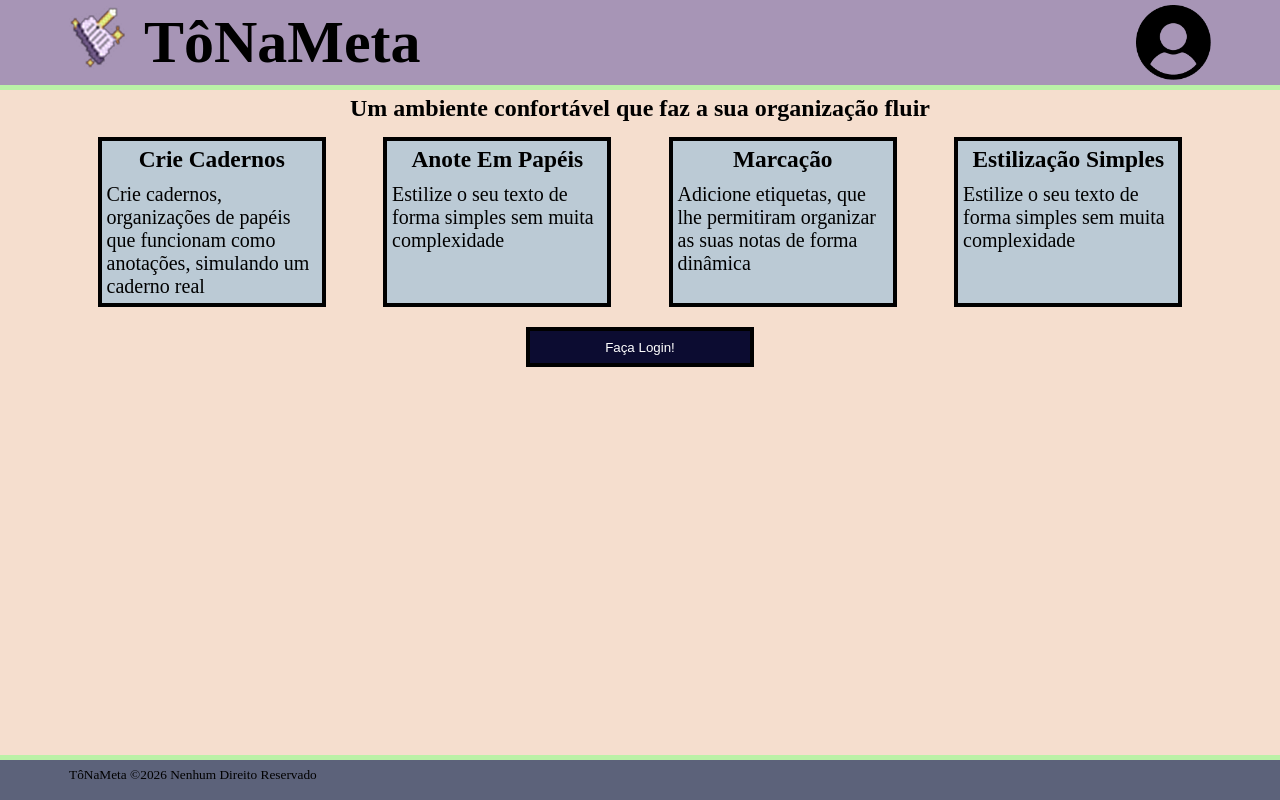
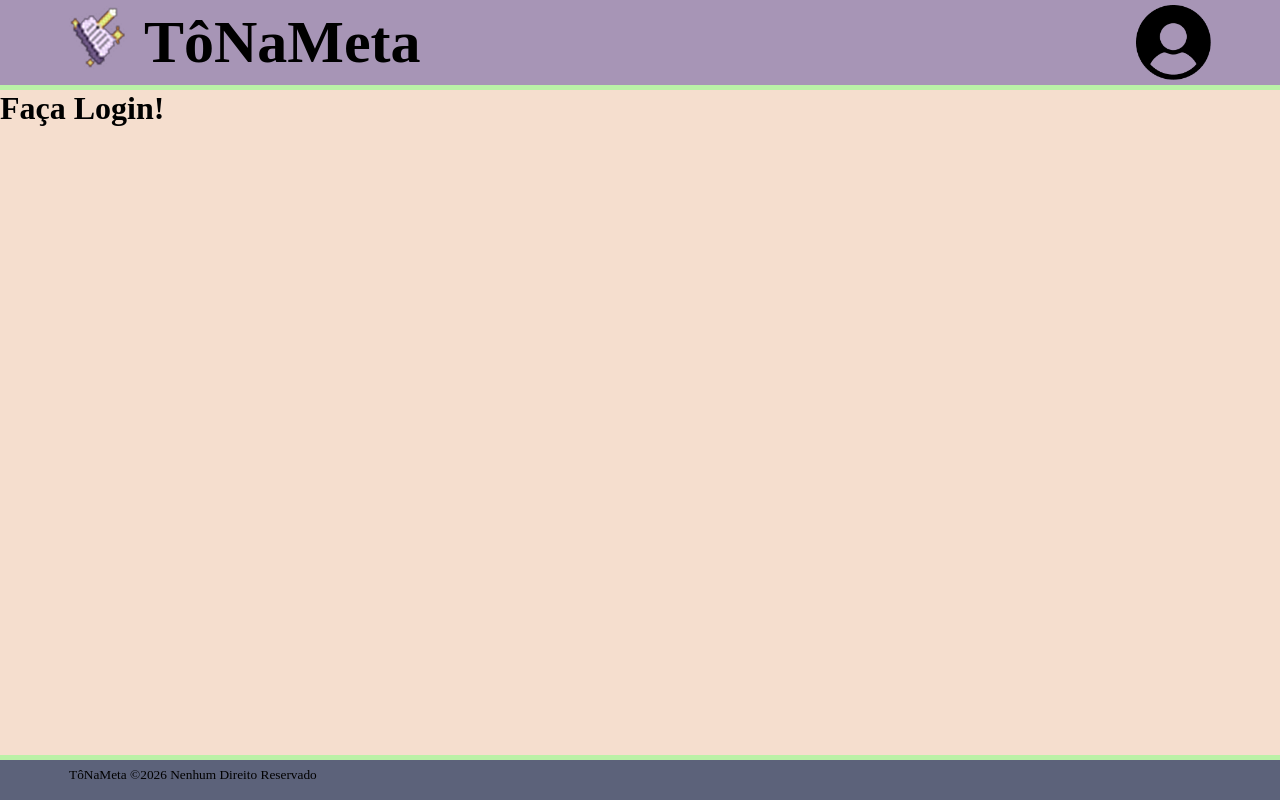
Before and after one commit to gdplentie/tonameta, a React (Vite) app: page /login in a window 1280 px wide. Built offline with nearby package versions, Linux system fonts and the light colour scheme; a web font is replaced by a local one.

Commit message:
adicionado página de login, e um 404

```diff
--- a/src/App.jsx
+++ b/src/App.jsx
@@ -1,39 +1,19 @@
-import { useState } from 'react'
-import Header from "./components/Header"
-import Footer from "./components/Footer"
-import CartaoIntro from "./components/CartaoIntro"
-import "./style/App.css"
-
+import { BrowserRouter, Route, Routes} from "react-router-dom"
+import Home from "./pages/Home"
+import Login from "./pages/Login"
+import NaoEncontrado from "./pages/NaoEncontrado"
 
 
 function App() {
-
-    const cartoes = [
-        { titulo: "Crie Cadernos", texto: "Crie cadernos, organizações de papéis que funcionam como anotações, simulando um caderno real" },
-        { titulo: "Anote Em Papéis", texto: "Estilize o seu texto de forma simples sem muita complexidade" },
-        { titulo: "Marcação", texto: "Adicione etiquetas, que lhe permitiram organizar as suas notas de forma dinâmica" },
-        { titulo: "Estilização Simples", texto: "Estilize o seu texto de forma simples sem muita complexidade" }
-    ]
-
-    return (
-        <div className='whole-wrapper'>
-            <Header />
-            <main>
-                <div className="box">
-                    <h2>Um ambiente confortável que faz a sua organização fluir</h2>
-
-                    <div className="cartoes">
-                        {cartoes.map((cartao, i) => (
-                            <CartaoIntro key={i} titulo={cartao.titulo} texto={cartao.texto} />
-                        ))}
-                    </div>
-
-                    <button className="intro-botao" onClick={()=>alert("infelizmente não sei como trocar de página, considere isso como a única interação no site")}>Faça Login!</button>
-                </div>
-            </main>
-            <Footer />
-        </div>
-    );
+    return(
+    <BrowserRouter>
+        <Routes>
+            <Route path="/" element={<Home/>}/>
+            <Route path="/login" element={<Login/>}/>
+            <Route path="*" element={<NaoEncontrado/>}/>
+        </Routes>
+    </BrowserRouter>
+    )
 }
 
 export default App
--- a/src/pages/Home.jsx
+++ b/src/pages/Home.jsx
@@ -0,0 +1,38 @@
+import Header from "../components/Header"
+import Footer from "../components/Footer"
+import CartaoIntro from "../components/CartaoIntro"
+import "../style/Home.css"
+import { useNavigate } from "react-router-dom"
+
+function Home(){
+    const navigate = useNavigate()
+
+    const cartoes = [
+        { titulo: "Crie Cadernos", texto: "Crie cadernos, organizações de papéis que funcionam como anotações, simulando um caderno real" },
+        { titulo: "Anote Em Papéis", texto: "Estilize o seu texto de forma simples sem muita complexidade" },
+        { titulo: "Marcação", texto: "Adicione etiquetas, que lhe permitiram organizar as suas notas de forma dinâmica" },
+        { titulo: "Estilização Simples", texto: "Estilize o seu texto de forma simples sem muita complexidade" }
+    ]
+
+    return (
+        <div className='whole-wrapper'>
+            <Header />
+            <main>
+                <div className="box">
+                    <h2>Um ambiente confortável que faz a sua organização fluir</h2>
+
+                    <div className="cartoes">
+                        {cartoes.map((cartao, i) => (
+                            <CartaoIntro key={i} titulo={cartao.titulo} texto={cartao.texto} />
+                        ))}
+                    </div>
+
+                    <button className="intro-botao" onClick={() => navigate("/login")}>Faça Login!</button>
+                </div>
+            </main>
+            <Footer />
+        </div>
+    )
+}
+
+export default Home
--- /dev/null
+++ b/src/pages/Login.jsx
@@ -0,0 +1,21 @@
+import Header from "../components/Header"
+import Footer from "../components/Footer"
+
+function Login(){
+    return(
+        <div className="whole-wrapper">
+            <Header />
+
+            <main>
+                <h1>Faça Login!</h1>
+                <form action="">
+
+                </form>
+            </main>
+
+            <Footer />
+        </div>
+    )
+}
+
+export default Login
--- /dev/null
+++ b/src/pages/NaoEncontrado.jsx
@@ -0,0 +1,19 @@
+import Header from "../components/Header"
+import Footer from "../components/Footer"
+import "../style/NaoEncontrado.css"
+
+function NaoEncontrado(){
+    return(
+        <div className="whole-wrapper">
+            <Header />
+
+            <main className=".nao-encontrado">
+                <p>Não há nada a ser fazido...</p>
+            </main>
+
+            <Footer />
+        </div>
+    )
+}
+
+export default NaoEncontrado
--- /dev/null
+++ b/src/style/NaoEncontrado.css
@@ -0,0 +1,5 @@
+main.nao-encontrado{
+    display: flex;
+    align-items: center;
+    justify-content: center;
+}
```
Also changed, not shown: src/style/Home.css (renamed from src/style/App.css).
